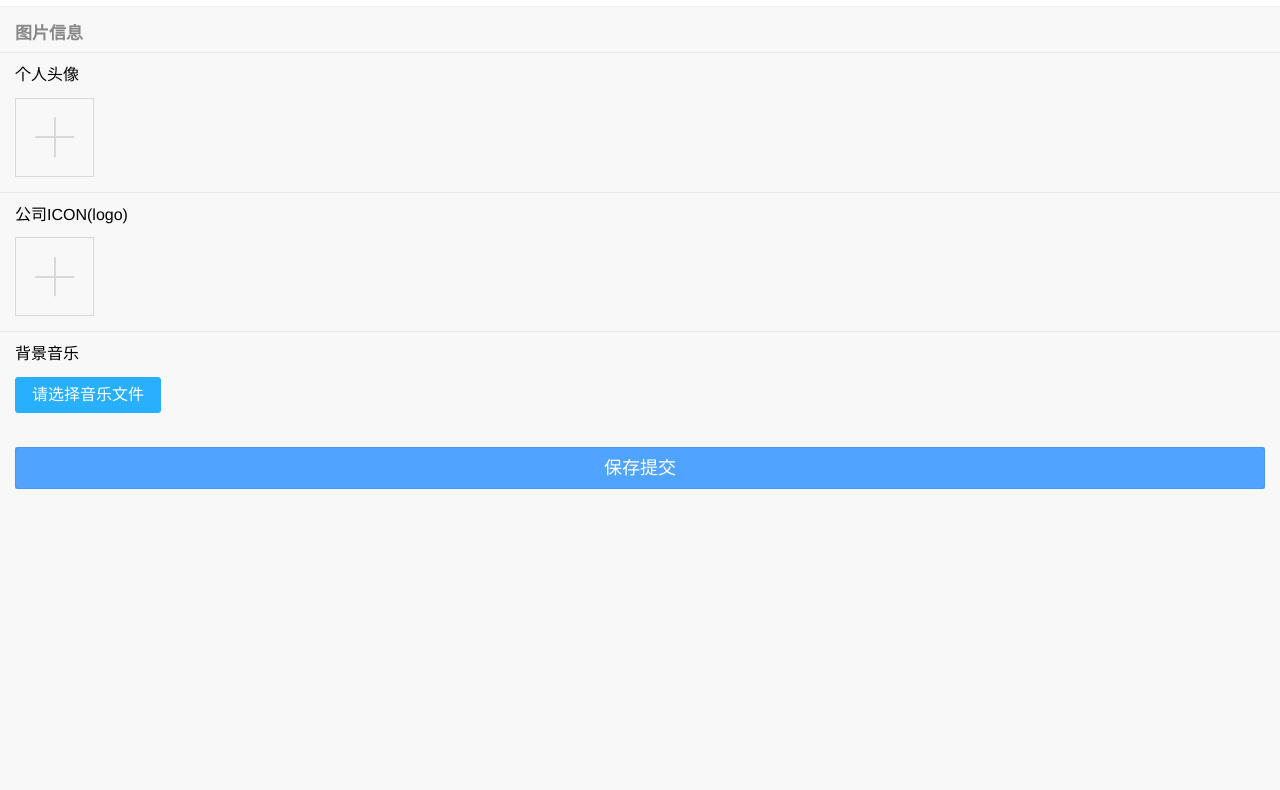
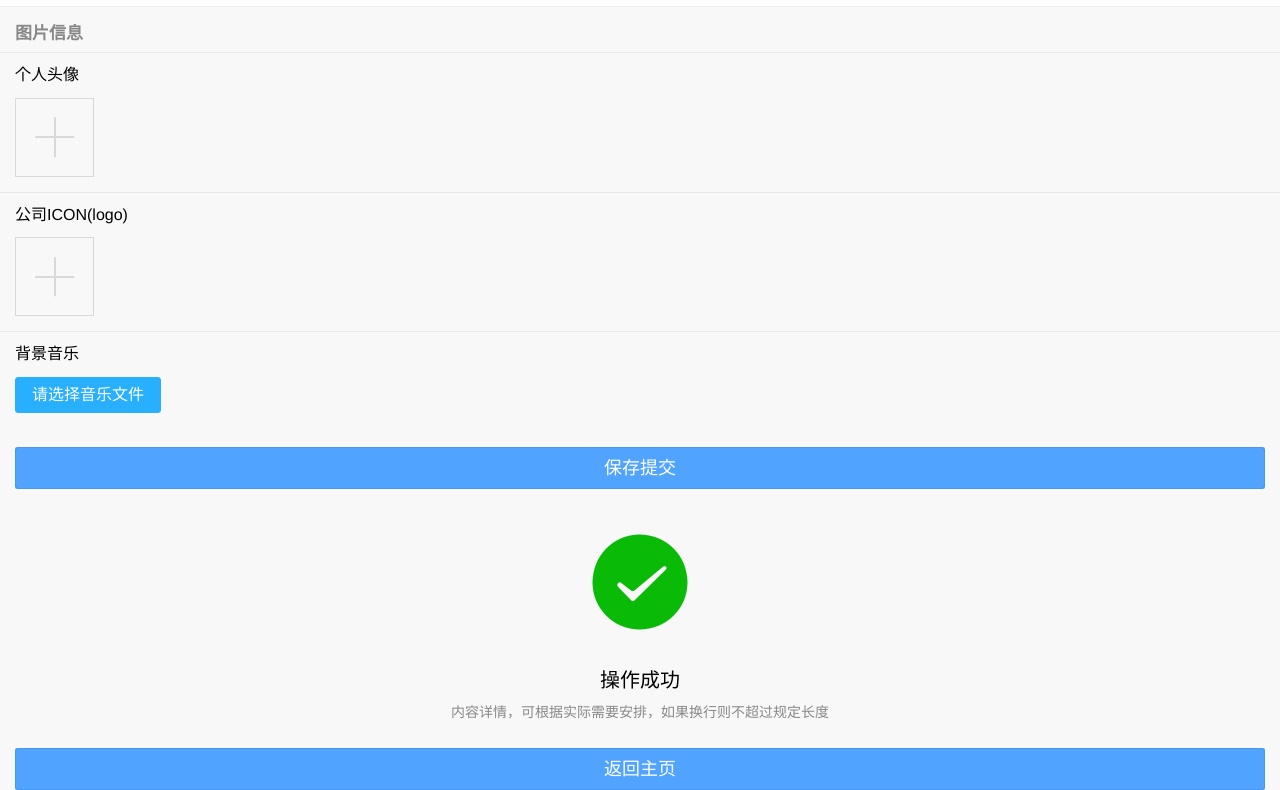
Before and after one commit to haoyi2015/weui-h5, a plain HTML site: page views/index.html in a window 1280 px wide. Shown: the part 451-1241 px from the top of the page. Before the commit the page ends 940 px from the top, so only its background shows below. Drawn offline with Linux system fonts and the light colour scheme.

Commit message:
成功后的提示

```diff
--- a/views/index.html
+++ b/views/index.html
@@ -173,6 +173,19 @@
     <div class="weui_btn_area">
         <a class="weui_btn weui_btn_primary blue" href="javascript:">保存提交</a>
     </div>
+    <!--成功后的提示-->
+    <div class="weui_msg" id="msg1">
+        <div class="weui_icon_area"><i class="weui_icon_success weui_icon_msg"></i></div>
+        <div class="weui_text_area">
+            <h2 class="weui_msg_title">操作成功</h2>
+            <p class="weui_msg_desc">内容详情，可根据实际需要安排，如果换行则不超过规定长度</p>
+        </div>
+        <div class="weui_opr_area">
+            <p class="weui_btn_area">
+                <a href="javascript:;" class="weui_btn weui_btn_primary blue">返回主页</a>
+            </p>
+        </div>
+    </div>
     <script type="text/javascript">
     	//头像图片上传
     	function previewImage1(file) {
```
